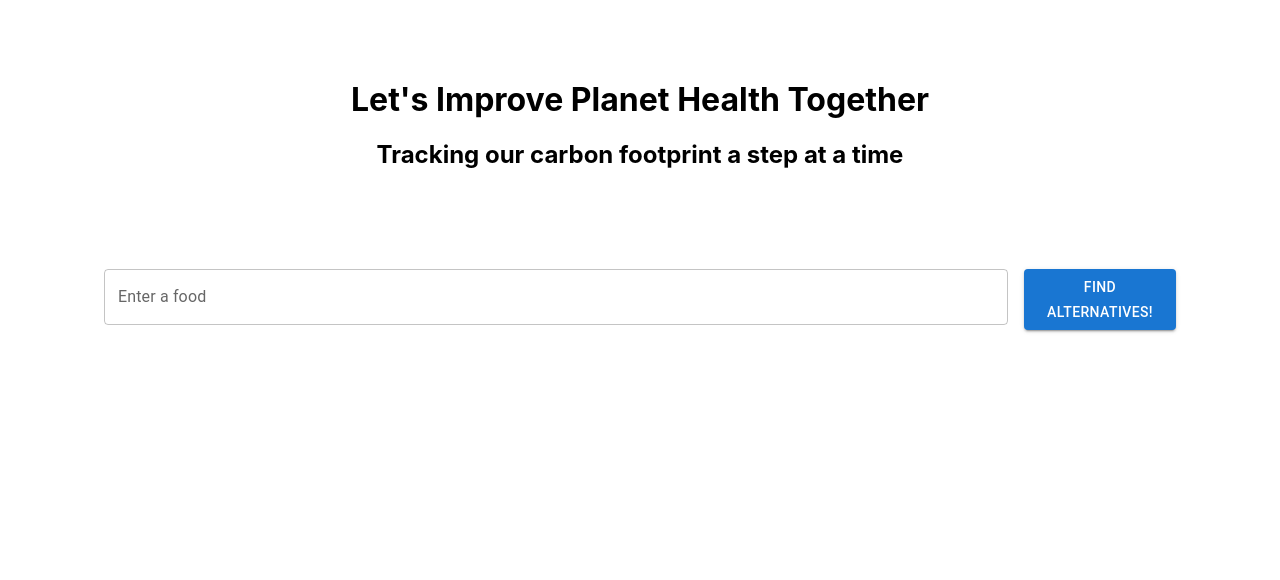
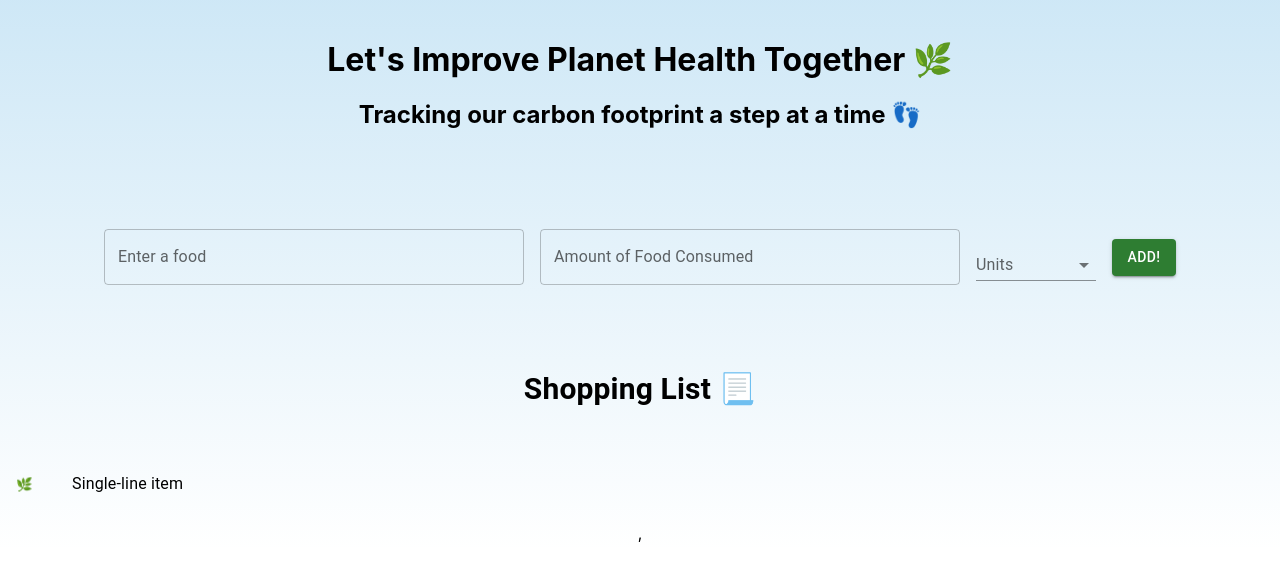
Before and after one commit to meishinlee/The-Secret-37-Percent, a React (Create React App) app in the folder frontend/: page / in a window 1280 px wide. Shown: the top 580 px of the page. Built offline with nearby package versions, Linux system fonts and the light colour scheme.

Commit message:
Add search bar, quantity, units button and headline

```diff
--- a/frontend/src/App.css
+++ b/frontend/src/App.css
@@ -1,38 +1,12 @@
 .App {
+  /* display:flex; */
+  /* flex-wrap: nowrap; */
+  background-attachment: fixed;
   text-align: center;
+  background:linear-gradient(rgba(132, 196, 233, 0.397), transparent);
+  background-color: orange fixed/*this your primary color*/
 }
 
-.App-logo {
-  height: 40vmin;
-  pointer-events: none;
+h1 {
+  margin-top: 0;
 }
-
-@media (prefers-reduced-motion: no-preference) {
-  .App-logo {
-    animation: App-logo-spin infinite 20s linear;
-  }
-}
-
-.App-header {
-  background-color: #282c34;
-  min-height: 100vh;
-  display: flex;
-  flex-direction: column;
-  align-items: center;
-  justify-content: center;
-  font-size: calc(10px + 2vmin);
-  color: white;
-}
-
-.App-link {
-  color: #61dafb;
-}
-
-@keyframes App-logo-spin {
-  from {
-    transform: rotate(0deg);
-  }
-  to {
-    transform: rotate(360deg);
-  }
-}
--- a/frontend/src/pages/home.js
+++ b/frontend/src/pages/home.js
@@ -1,26 +1,79 @@
-import React from 'react'
 import TextField from '@mui/material/TextField';
 import Button from '@mui/material/Button';
 import Box from '@mui/material/Box'
 import Paper from '@mui/material/Paper';
 import Stack from '@mui/material/Stack';
 import { styled } from '@mui/material/styles';
-
-
+import React, { useState } from 'react';
+import FormControl from '@mui/material/FormControl';
+import Select from '@mui/material/Select';
+import Menu from '@mui/material/Menu';
+import InputLabel from '@mui/material/InputLabel';
+import MenuItem from '@mui/material/MenuItem';
+import List from '@mui/material/List';
+import Typography from '@mui/material/Typography';
+import FolderIcon from '@mui/icons-material/Folder';
+import DeleteIcon from '@mui/icons-material/Delete';
+import ListItem from '@mui/material/ListItem';
+import ListItemAvatar from '@mui/material/ListItemAvatar';
+import ListItemText from '@mui/material/ListItemText';
+import Avatar from '@mui/material/Avatar';
 
 const Home = () => {
+    const [displayGreen, setDisplayGreen] = useState(false);
+    const [units, setUnits] = React.useState('');
+    const handleChange = (event) => {
+        setUnits(event.target.value);
+    };
+    const [dense, setDense] = React.useState(false);
+  const [secondary, setSecondary] = React.useState(false);
     return (
         <div>
-            <Box mt={10}>
-            <h1>Let's Improve Planet Health Together</h1>
-            <h2>Tracking our carbon footprint a step at a time </h2>
-            </Box>
-            <Box ml={10} pl={3} pr = {3} mr = {10} pt = {10}>
-            <Stack direction="row" spacing={2}>
-                <TextField fullWidth id="outlined-basic" label="Enter a food" variant="outlined" />
-                <Button variant="contained">Find Alternatives!</Button>
+            <Box pt = {5} ml={10} pl={3} pr = {3} mr = {10}>
+            <h1>Let's Improve Planet Health Together <span role="img" aria-label="plant">🌿</span></h1>
+            <h2 >Tracking our carbon footprint a step at a time <span role="img" aria-label="footprint">👣</span></h2>
+
+            <Stack direction="row" spacing={2} alignItems="center" pt = {10}>
+                <TextField fullWidth id="food" label="Enter a food" variant="outlined" />
+                <TextField fullWidth id="amount-food" label="Amount of Food Consumed" variant="outlined" />
+                <FormControl fullwidth variant="standard" style={{minWidth: 120}}>
+                <InputLabel fullwidth id="select-units">Units</InputLabel>
+                <Select fullwdith labelId="select-units"
+                    id="select-units"
+                    value={units}
+                    label="Units"
+                    onChange={handleChange}>
+                    <MenuItem value={'grams'}>grams (g)</MenuItem>
+                    <MenuItem value={"ml"}>milliliters (mL)</MenuItem>
+                </Select>
+                </FormControl>
+                {displayGreen ?
+                <Button variant="contained" color="primary" onMouseEnter={() => setDisplayGreen(false)}>Add!</Button> :
+                <Button variant="contained" color="success" onMouseLeave={() => setDisplayGreen(true)}>Add!</Button>}
             </Stack>
             </Box>
+
+            <Box mt = {10}>
+            <Typography sx={{ mt: 4, mb: 2 }} variant="h6" component="div">
+            <h2>Shopping List <span role="img" aria-label="list">📃</span></h2>
+          </Typography>
+          <List dense={dense} >
+
+                <ListItem>
+                  <ListItemAvatar>
+                    {/* <Avatar> */}
+                    <h5><span role="img" aria-label="plant">🌿</span></h5>
+                    {/* </Avatar> */}
+                  </ListItemAvatar>
+                  <ListItemText
+                    primary="Single-line item"
+                    secondary={secondary ? 'Secondary text' : null}
+                  />
+                </ListItem>,
+
+            </List>
+            </Box>
+
         </div>
     )
 }
```
